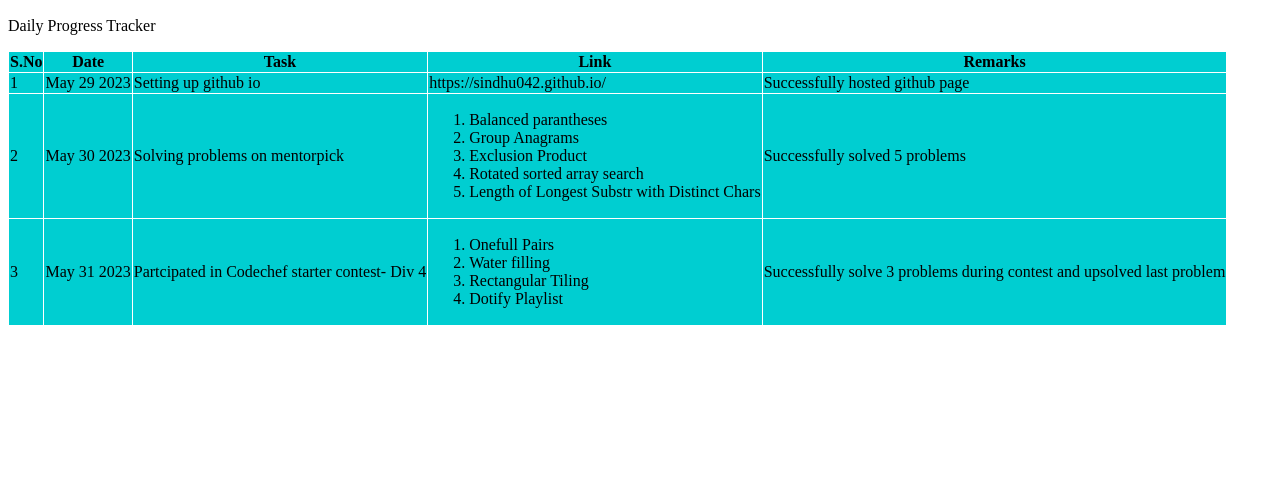
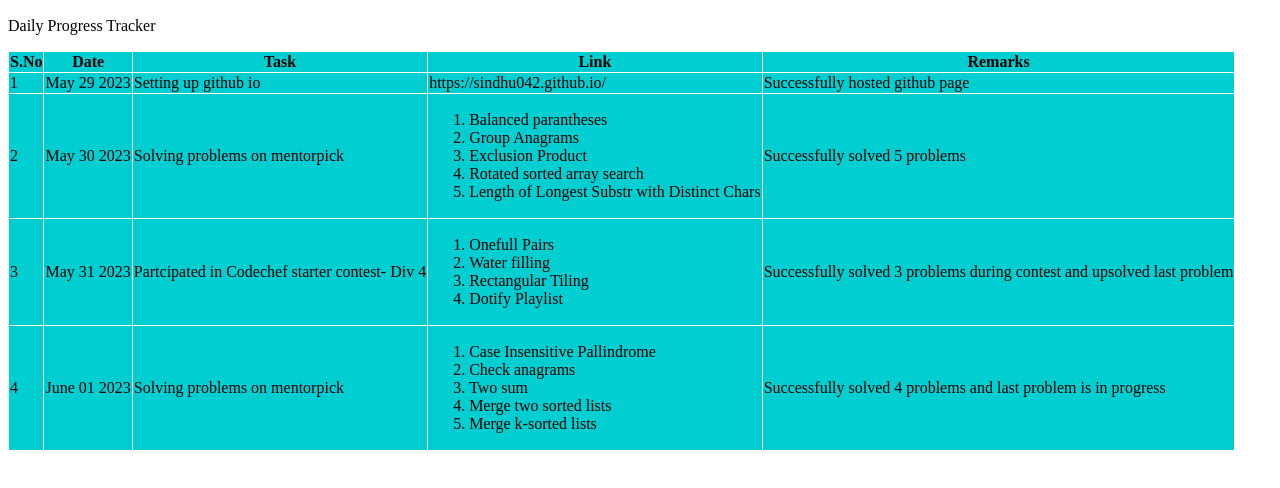
Before and after one commit to Sindhu042/Sindhu042.github.io, a plain HTML site: page index.html in a window 1280 px wide. Shown: the part 110-598 px from the top of the page. Drawn offline with Linux system fonts and the light colour scheme.

Commit message:
Updating day4 in table

```diff
--- a/index.html
+++ b/index.html
@@ -50,9 +50,21 @@
                 <li>Dotify Playlist</li>
             </ol>
             </td>
-            <td>Successfully solve 3 problems during contest and upsolved last problem</td>
+            <td>Successfully solved 3 problems during contest and upsolved last problem</td>
         </tr>
-
+        <tr>
+            <td>4</td>
+            <td>June 01 2023</td>
+            <td>Solving problems on mentorpick</td>
+            <td><ol>
+                <li>Case Insensitive Pallindrome</li>
+                <li>Check anagrams</li>
+                <li>Two sum</li>
+                <li>Merge two sorted lists</li>
+                <li>Merge k-sorted lists</li>
+            </ol></td>
+            <td>Successfully solved 4 problems and last problem is in progress</td>
+        </tr>
     </table>
     <script src="script.js"></script>
 </body>
```
